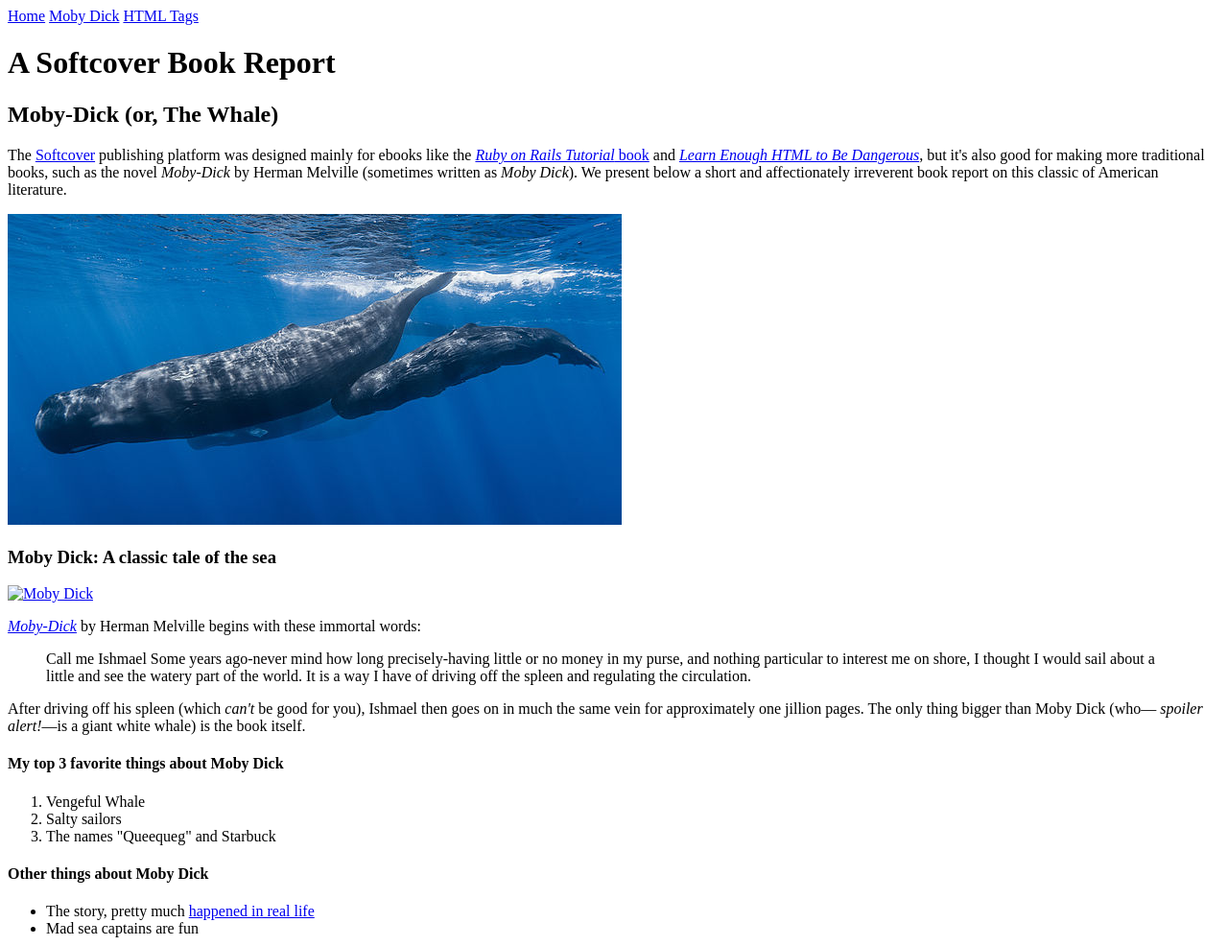
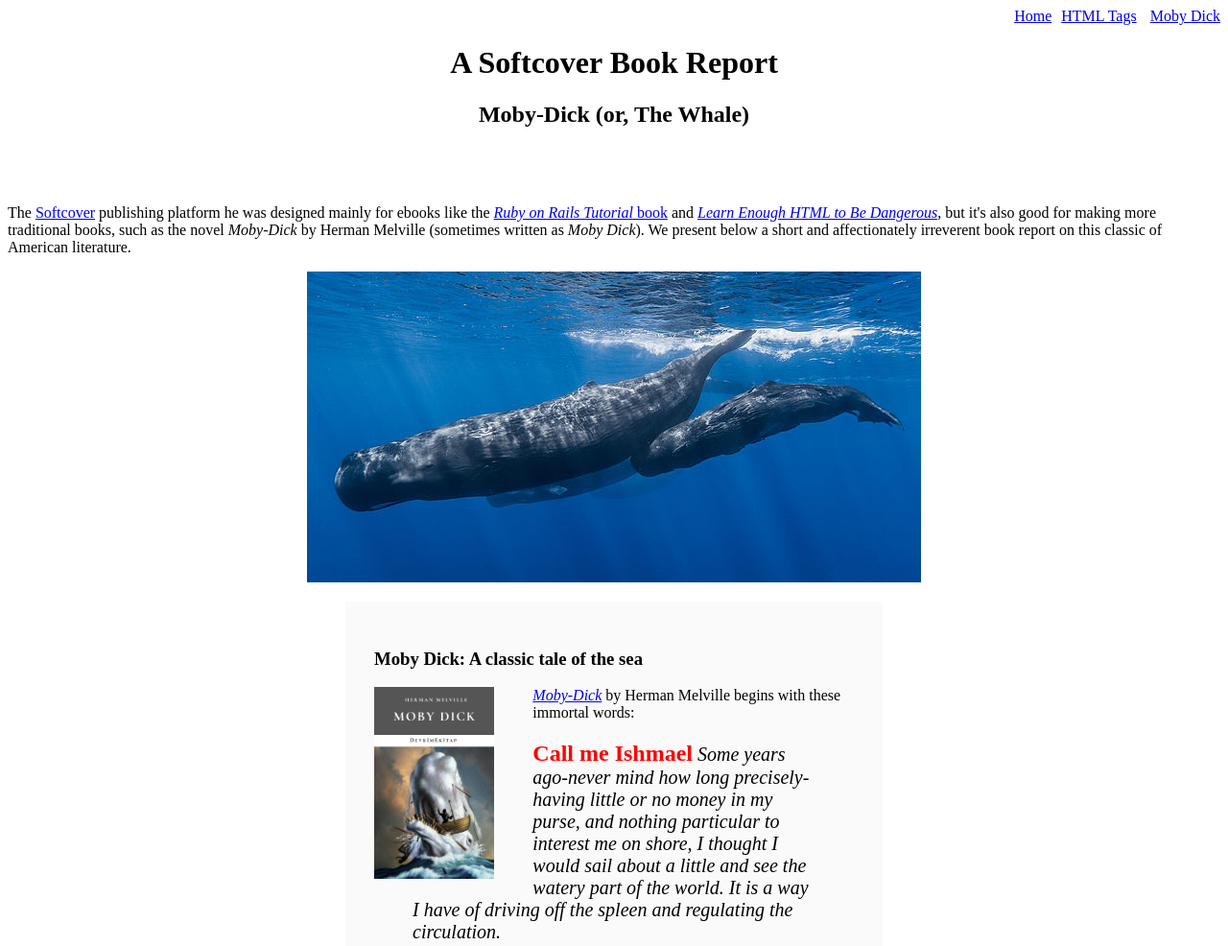
Before and after one commit to Atafhazadeveloper/sample_website, a plain HTML site: page moby_dick.html in a window 1280 px wide. Shown: the top 986 px of the page at 96% size. Drawn offline with Linux system fonts and the light colour scheme.

Commit message:
Refactor inline styles into a stylesheet

```diff
--- /dev/null
+++ b/css/main.css
@@ -0,0 +1,5 @@
+.nav-menu {
+text-align: right;}
+.nav-spacing {
+margin: 0 0 0 10px;
+}
--- a/moby_dick.html
+++ b/moby_dick.html
@@ -4,22 +4,22 @@
     <meta charset="utf-8">
     <title>Moby Dick</title>
   </head>
-  <div>
-    <a href="index.html">Home</a>
-    <a href="moby_dick.html">Moby Dick</a>
-    <a href="tags.html">HTML Tags</a>
+    <div style="text-align: right;">
+    <a href="index.html">Home</a><a href="tags.html" style="margin: 0 0 0 10px;">HTML Tags</a>
+    <a href="moby_dick.html" style="margin: 0 0 0 10px;">Moby Dick</a>
+    </div>
 
   </div>
   <body>
-    <header>
-      <h1>A Softcover Book Report</h1>
-      <h2>Moby-Dick (or, The Whale)</h2>
+    <header style="text-align: center; margin: 0 0 80px;">
+      <h1 style= "text-align: center;">A Softcover Book Report</h1>
+      <h2 style= "text-align: center;">Moby-Dick (or, The Whale)</h2>
     </header>
 
     <div>
       <p>
         The <a href="https://www.softcover.io/">Softcover</a> publishing
-  platform
+  platform he
   was designed mainly for ebooks like the
   <a href="https://railstutorial.org/book"><em>Ruby on Rails
   Tutorial</em>
@@ -34,19 +34,19 @@
 
       </p>
     </div>
-    <a href="https://commons.wikimedia.org/wiki/File:Sperm_whale_pod.jpg"><img src="images/sperm_whales.jpg" alt="A sperm whale">
+    <a href="https://commons.wikimedia.org/wiki/File:Sperm_whale_pod.jpg"><img src="images/sperm_whales.jpg" alt="A sperm whale" style= "display: block; margin: 0 auto;">
     </a>
-    <div>
+    <div style="width: 500px; margin: 20px auto; padding: 30px; background-color: #fafafa;">
       <h3>Moby Dick: A classic tale of the sea</h3>
-      <a href="https://www.softcover.io/read/6070fb03/moby-dick" target ="_blank" rel = "noopener"> <img src="images/moby_dick.png" alt="Moby Dick"></a>
+      <a href="https://www.softcover.io/read/6070fb03/moby-dick" target ="_blank" rel = "noopener"> <img src="images/moby_dick.jpg" alt="Moby Dick" height ="200px" style="float: left; margin: 0 40px 0 0;"></a>
       <p>
         <a href="https://.softcover.io/read/6070fb03/moby-dick" target="_blank" rel="noopener"><em>Moby-Dick</em></a> by Herman Melville begins with these immortal words:
 
       </p>
 
-      <blockquote>
+      <blockquote style="font-style: italic;font-size: 20px;">
         <p>
-          <span> Call me Ishmael</span> Some years ago-never mind how long precisely-having little or no money in my purse, and nothing particular to interest me on shore,
+          <span style= "font-style: normal; font-size: 24px; font-weight: bold; color: #ff0000;"> Call me Ishmael</span> Some years ago-never mind how long precisely-having little or no money in my purse, and nothing particular to interest me on shore,
           I thought I would sail about a little and see the watery part of the world. It is a way I have of driving off the spleen and regulating the circulation.
         </p>
       </blockquote>
@@ -56,6 +56,7 @@
         jillion pages. The only thing bigger than Moby Dick (who—
         <em>spoiler alert!</em>—is a giant white whale) is the book itself.
       </p>
+      <br>
 
 
     <h4>My top 3 favorite things about Moby Dick</h4>
```
Also changed, not shown: index.html (+20 -5 lines), tags.html (+5 -6 lines), images/moby_dick.jpg (added), images/moby_dick.png (deleted).
